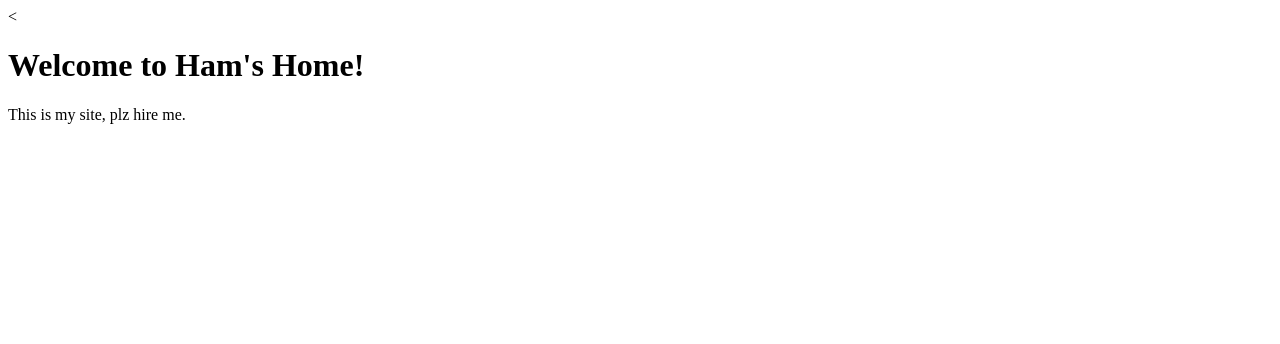
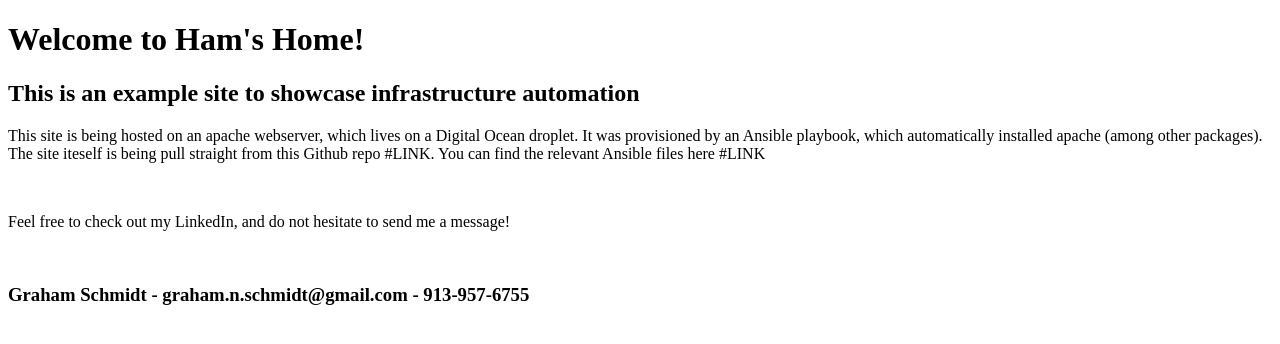
Before and after one commit to HamBoneGS/AutoWebServerProject, a plain HTML site: page index.html in a window 1280 px wide. Drawn offline with Linux system fonts and the light colour scheme.

Commit message:
changed name to index.html, added detail, no CSS

```diff
--- a/index.html
+++ b/index.html
@@ -1,12 +1,25 @@
 <!doctype html>
 <html>
   <head>
-      <<title>Graham's Cloud Engineering Site</title>
+      <title>Graham's Cloud Engineering Site</title>
   </head>
   <body>
     <h1>Welcome to Ham's Home!</h1>
     <div>
-        <p>This is my site, plz hire me.</p>
+      <h2>
+        This is an example site to showcase infrastructure automation
+      </h2>
+        <p>This site is being hosted on an apache webserver, which lives on
+        a Digital Ocean droplet. It was provisioned by an Ansible playbook,
+        which automatically installed apache (among other packages). The site iteself
+        is being pull straight from this Github repo #LINK. You can find the relevant
+        Ansible files here #LINK</p>
+        <br/>
+        <p>Feel free to check out my LinkedIn, and do not hesitate to send me a message!</p>
+        <br/>
+        <h3>
+          Graham Schmidt - graham.n.schmidt@gmail.com - 913-957-6755
+        </h3>
     </div>
   </body>
 </html>
```
Also changed, not shown: home.html (deleted, +0 -12 lines).
